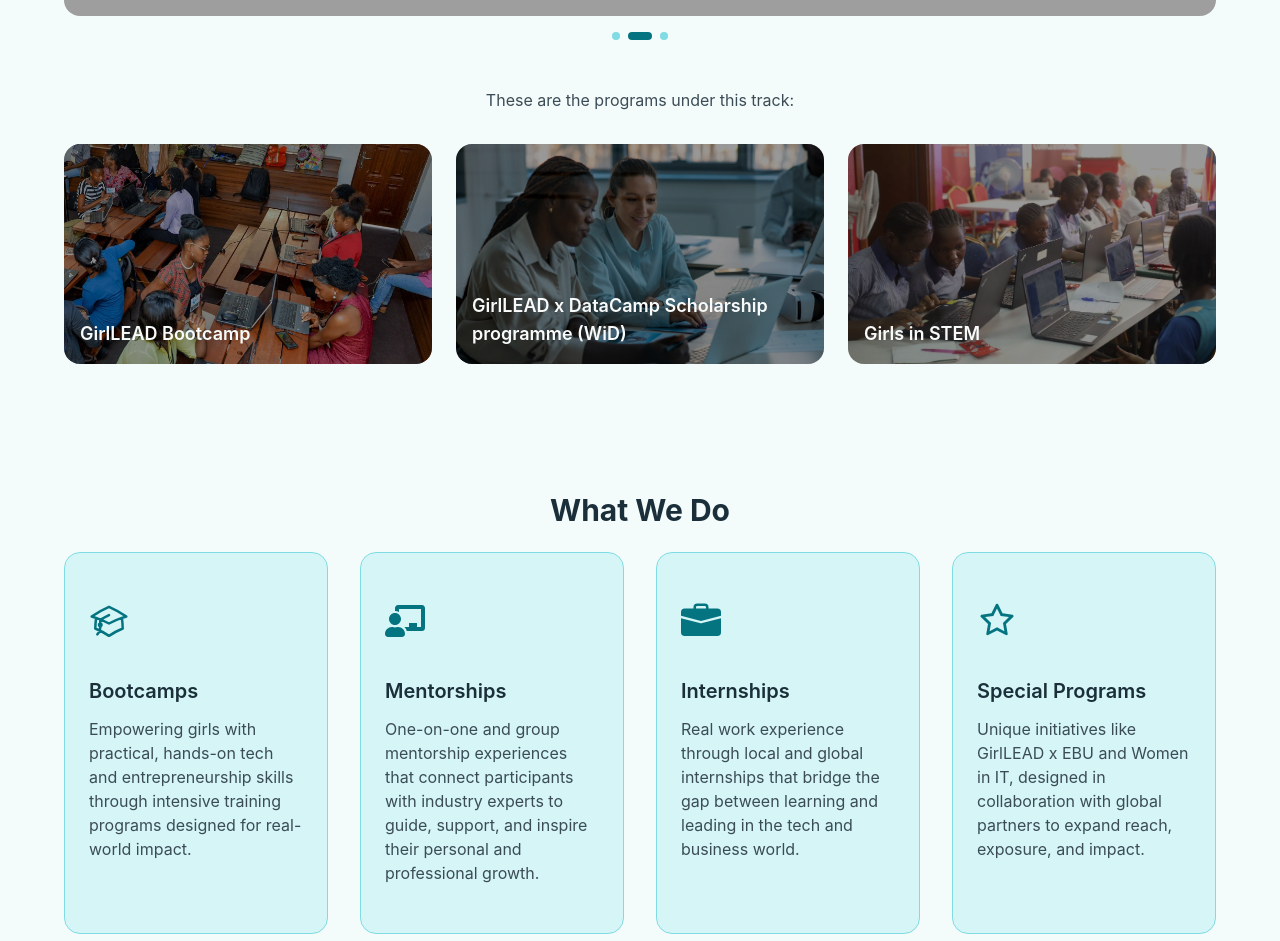
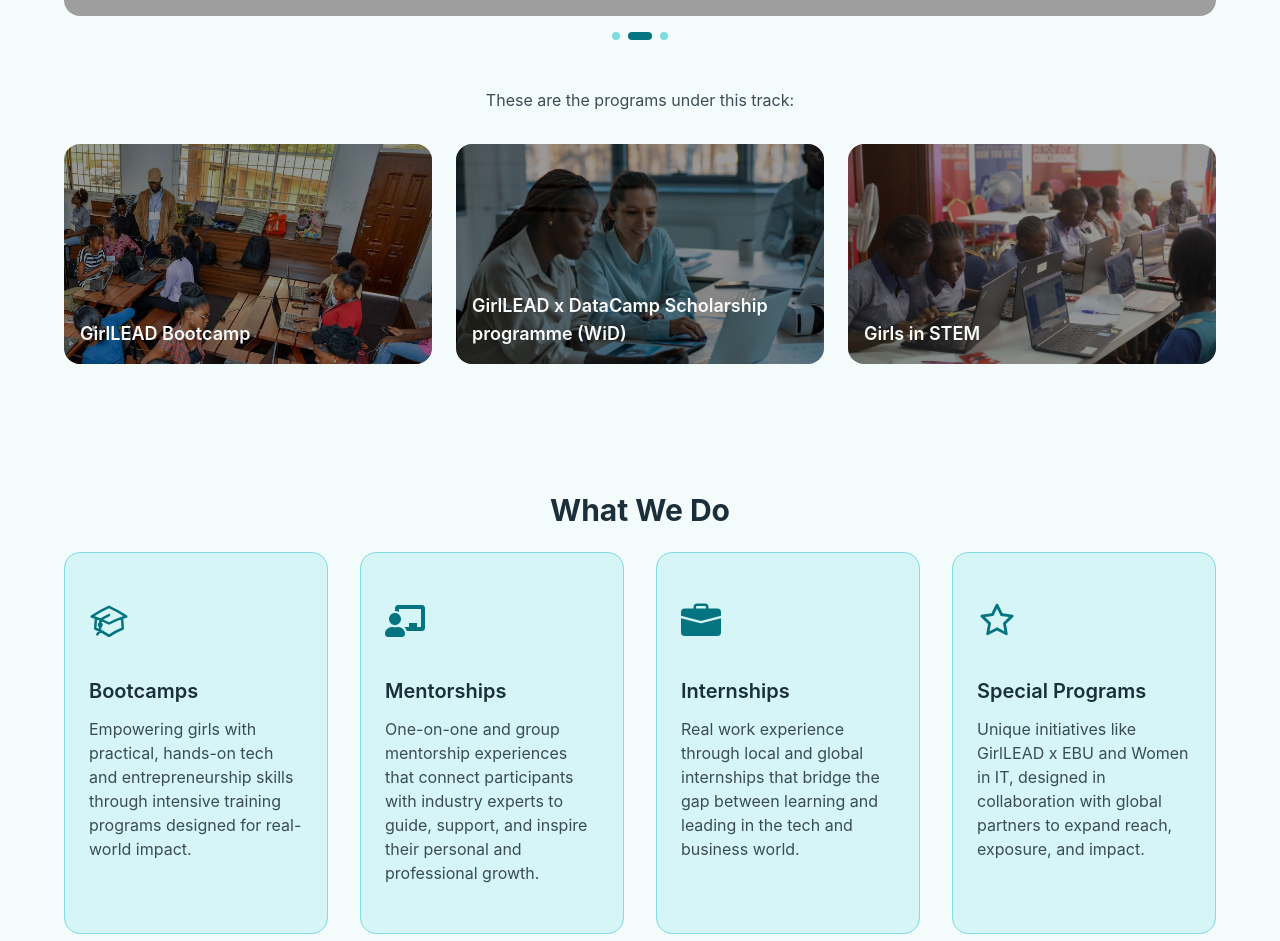
Before and after one commit to The-GirlLEAD-Talent-Accelerator/GirlLEAD_Website_Revamp, a React (Vite) app: page /programs in a window 1280 px wide. Shown: the part 1514-2455 px from the top of the page. Built offline with nearby package versions, Linux system fonts and the light colour scheme; grey boxes are pictures that could not be loaded.

Commit message:
Centred Leadership Card

```diff
--- a/src/components/programs/ProgramCard.jsx
+++ b/src/components/programs/ProgramCard.jsx
@@ -1,6 +1,6 @@
 import { useState, useEffect } from "react";
 
-export default function ProgramCard({ title, image, description, applyLink }) {
+export default function ProgramCard({ title, image, description, applyLink, objectPosition = "center top" }) {
   const [tapped, setTapped] = useState(false);
   const [autoShow, setAutoShow] = useState(false);
 
@@ -21,7 +21,7 @@ export default function ProgramCard({ title, image, description, applyLink }) {
       className="relative rounded-2xl overflow-hidden h-[220px] group"
       onClick={() => setTapped((prev) => !prev)}
     >
-      <img src={image} alt={title} className="w-full h-full object-cover" />
+      <img src={image} alt={title} className="w-full h-full object-cover" style={{ objectPosition }} />
 
       {/* Default overlay – title at bottom */}
       <div
--- a/src/constants/technologyData.js
+++ b/src/constants/technologyData.js
@@ -51,6 +51,7 @@ export const TAB_CONTENT = {
       {
         title: "GirlLEAD Leadership Bootcamp",
         image: "/programs/Leadership.webp",
+        objectPosition: "center center",
       },
       // {
       //   title: "Future Leaders Academy",
```
